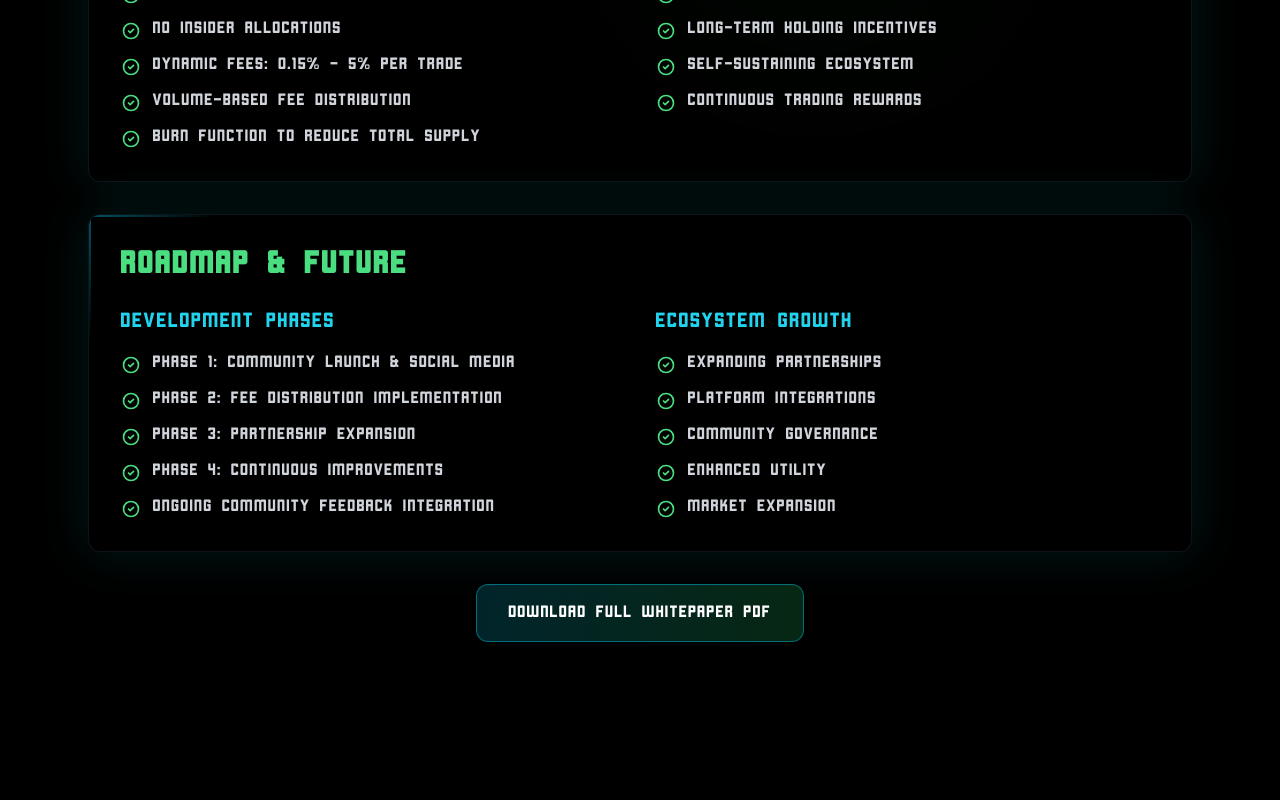
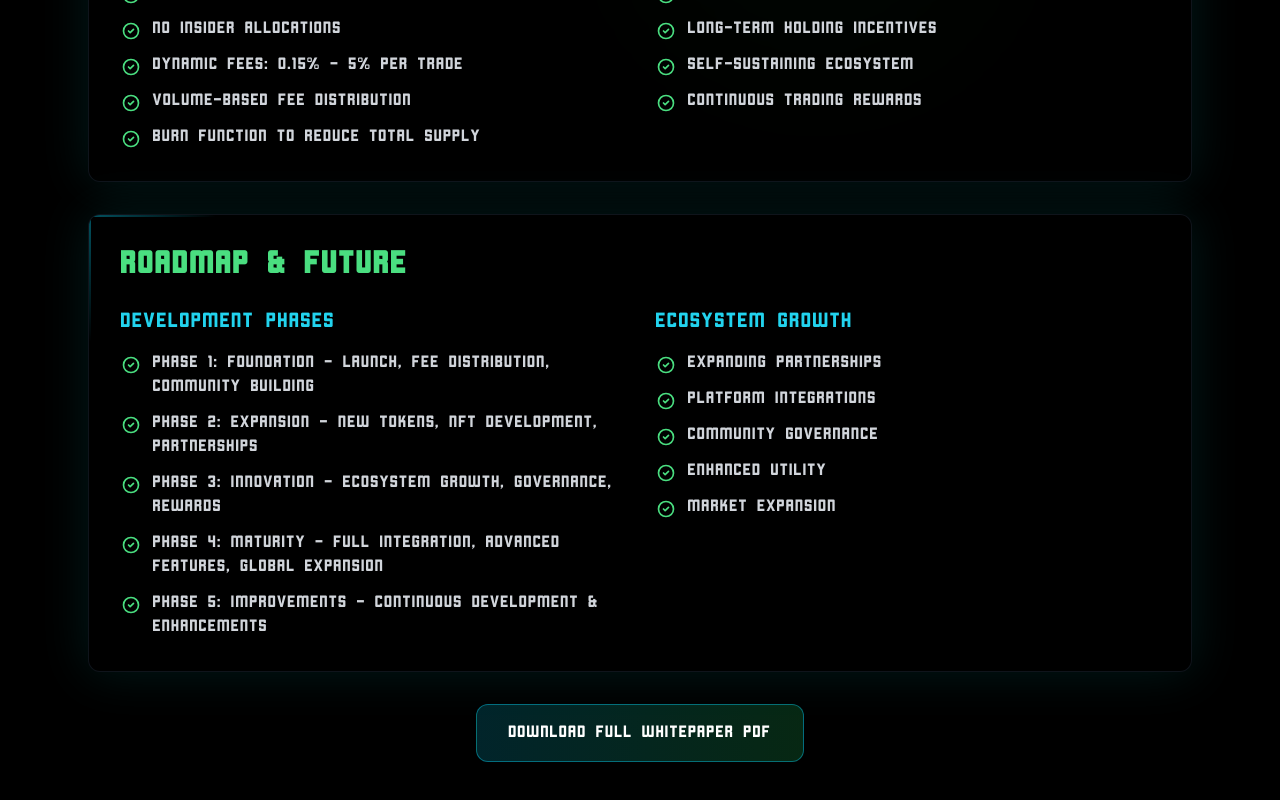
Before and after one commit to OrcaMonsta/orcamonsta1, a Next.js app: page /whitepaper in a window 1280 px wide. Shown: the part 762-1562 px from the top of the page. Before the commit the page ends 1452 px from the top, so only its background shows below. Built offline with nearby package versions, Linux system fonts and the light colour scheme.

Commit message:
Align development phases in whitepaper with roadmap phases

```diff
--- a/app/whitepaper/page.tsx
+++ b/app/whitepaper/page.tsx
@@ -84,11 +84,11 @@ export default function Whitepaper() {
         {
           subtitle: "DEVELOPMENT PHASES",
           details: [
-            "PHASE 1: COMMUNITY LAUNCH & SOCIAL MEDIA",
-            "PHASE 2: FEE DISTRIBUTION IMPLEMENTATION",
-            "PHASE 3: PARTNERSHIP EXPANSION",
-            "PHASE 4: CONTINUOUS IMPROVEMENTS",
-            "ONGOING COMMUNITY FEEDBACK INTEGRATION"
+            "PHASE 1: FOUNDATION - LAUNCH, FEE DISTRIBUTION, COMMUNITY BUILDING",
+            "PHASE 2: EXPANSION - NEW TOKENS, NFT DEVELOPMENT, PARTNERSHIPS",
+            "PHASE 3: INNOVATION - ECOSYSTEM GROWTH, GOVERNANCE, REWARDS",
+            "PHASE 4: MATURITY - FULL INTEGRATION, ADVANCED FEATURES, GLOBAL EXPANSION",
+            "PHASE 5: IMPROVEMENTS - CONTINUOUS DEVELOPMENT & ENHANCEMENTS"
           ]
         },
         {
```
